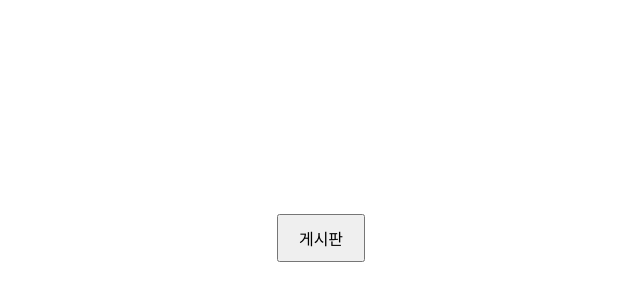
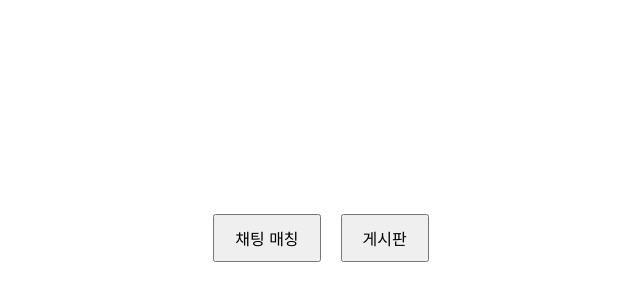
Before and after one commit to rlwns1224/Fall_In_You, a plain HTML site: page Fall_in_you/index.html in a window 1280 px wide. Shown: the part 170-470 px from the top of the page, without its empty margins (319-959 px from the left). Drawn offline with Linux system fonts and the light colour scheme.

Commit message:
매칭 추가

```diff
--- a/Fall_in_you/index.html
+++ b/Fall_in_you/index.html
@@ -16,10 +16,12 @@
             padding: 10px 20px;
             font-size: 16px;
             cursor: pointer;
+            margin: 0 10px;
         }
     </style>
 </head>
 <body>
+    <button onclick="location.href='matching.html'">채팅 매칭</button>
     <button onclick="location.href='notice.html'">게시판</button>
 </body>
 </html>
```
